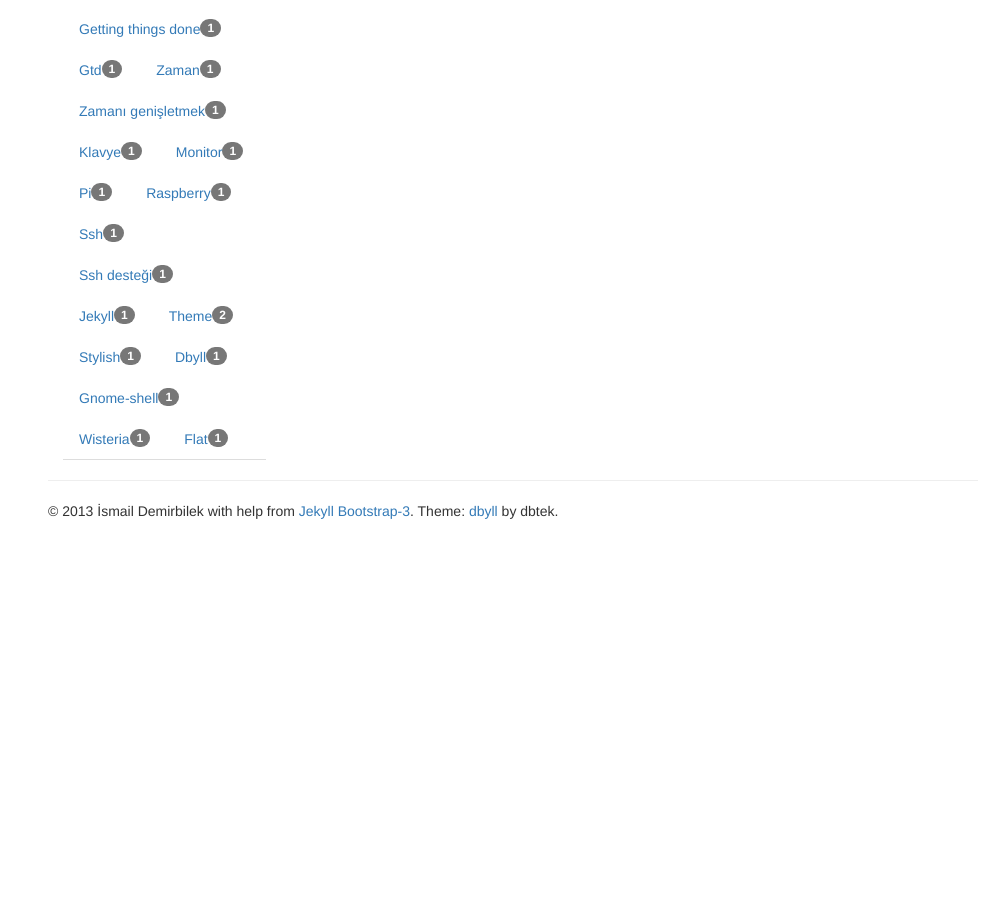
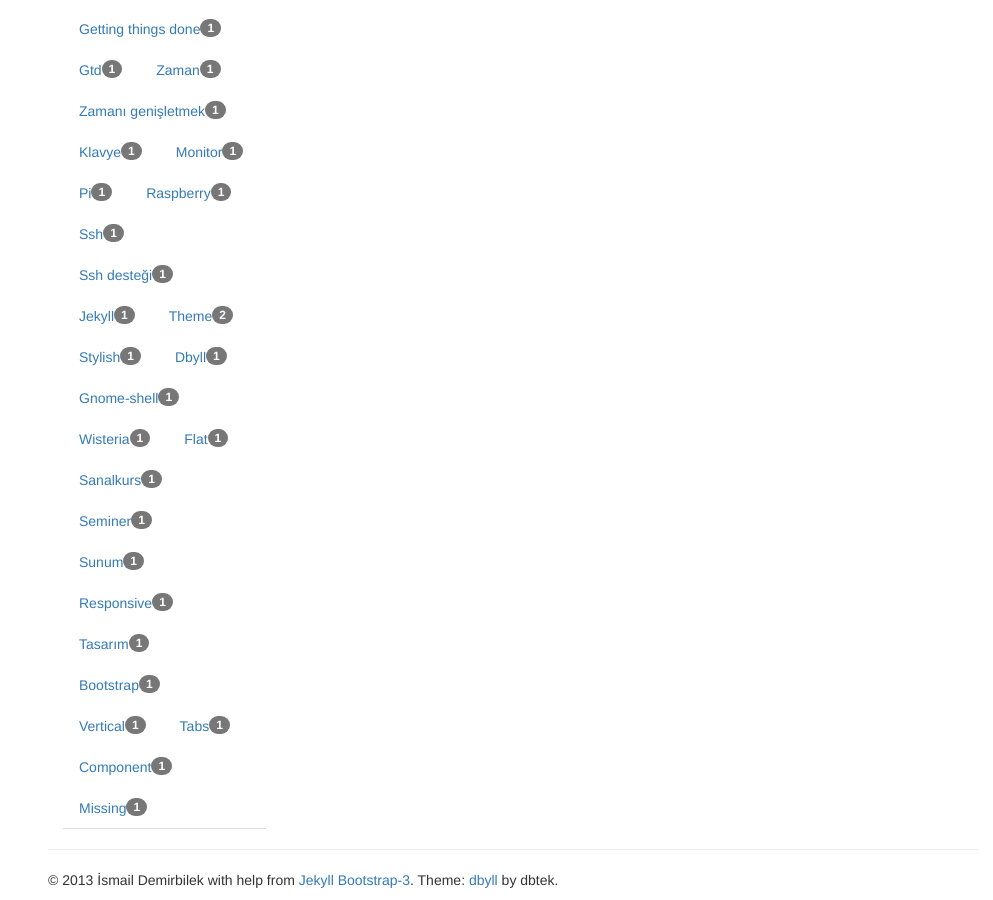
Before and after one commit to dbtek/blog, a Jekyll site: the page built from tags.html, in a window 1280 px wide and 900 px high, scrolled down 5050 px. Shown: the whole window, without its empty margins (287-1280 px from the left). Built offline with Jekyll 4.4.1, drawn with Linux system fonts in a browser that asks for light colours; nearby versions of some CDN libraries; library files that are not in the unit come from our copies; before the commit the page ends 5581 px from its top, so only the background shows below that.

```diff
--- a/_posts/2013-12-20-sanalkurs-8-biliim-seminerleri.md
+++ b/_posts/2013-12-20-sanalkurs-8-biliim-seminerleri.md
@@ -3,7 +3,7 @@ layout: post
 title: "Sanalkurs 8. Bilişim Seminerleri"
 description: "Sanalkurs seminerindeki sunum ve demo içerikleri"
 category:
-tags: []
+tags: [sanalkurs, seminer, sunum, proje, responsive, tasarım]
 ---
 {% include JB/setup %}
 
--- a/_posts/2013-12-21-bootstrap-vertical-tabs.md
+++ b/_posts/2013-12-21-bootstrap-vertical-tabs.md
@@ -3,8 +3,9 @@ layout: post
 title: "Bootstrap Vertical Tabs"
 description: "Missing vertical tabs component for Bootstrap 3"
 lang: en
-category:
-tags: []
+categories:
+- Projects
+tags: [bootstrap, vertical, tabs, component, missing]
 project: {
             github: 'https://github.com/dbtek/bootstrap-vertical-tabs',
             license: { name: 'MIT', url: 'http://opensource.org/licenses/MIT' }
```
